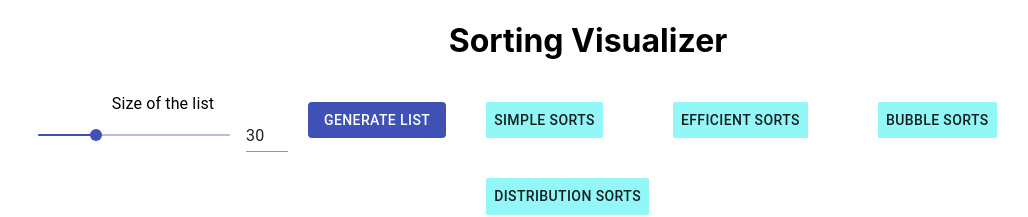
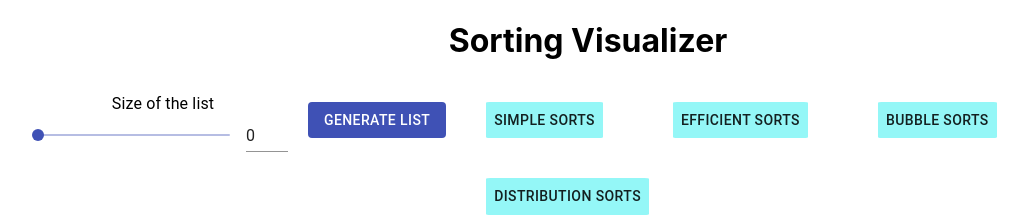
Before and after one commit to stephabauva/sorting_visualizer_react, a React (Create React App) app: page / in a window 1280 px wide. Shown: the top 217 px of the page, without its empty margins (52-1080 px from the left). Built offline with nearby package versions, Linux system fonts and the light colour scheme.

Commit message:
added callback App<-->slider

```diff
--- a/src/App.js
+++ b/src/App.js
@@ -2,8 +2,18 @@ import SimpleMenu from "./components/Menu"
 import GenerateList from "./GenerateList"
 import InputSlider from "./slider"
 import './App.css';
+import React, { useState } from "react";
 
 function App(props) {
+  const [size, setSize] = useState(0);
+  console.log(size);
+
+  function getArraySize(ArraySize) {
+    const newSize = {ArraySize};
+  //   setSize(newSize);
+    console.log(newSize);
+  }
+
   const menuList = props.menus.map(menu => (
     <SimpleMenu
     id = {menu.id}
@@ -19,7 +29,7 @@ function App(props) {
       </div>
         <div id="topbar">
             <div id="slider-button-container">
-            <InputSlider />
+            <InputSlider getArraySize={getArraySize}/>
             <GenerateList />
           </div>
           {menuList}
--- a/src/GenerateList.js
+++ b/src/GenerateList.js
@@ -1,7 +1,10 @@
-import React from 'react';
+
 import Button from '@material-ui/core/Button';
+import React from "react";
+
 
 export default function GenerateList() {
+
   return (
     <div className="generate-list">
       <Button variant="contained" color="primary" disableElevation>
--- a/src/components/Menu.js
+++ b/src/components/Menu.js
@@ -17,7 +17,7 @@ export default function SimpleMenu(props) {
 //   const id = props.id;
   const sort_cat = props.sort_cat;
   const sort_algo = props.sort_algo;
-  console.log(sort_algo);
+  // console.log(sort_algo);
 
   return (
     <div className="button-menus">
--- a/src/index.js
+++ b/src/index.js
@@ -6,9 +6,9 @@ import reportWebVitals from './reportWebVitals';
 
 const SORT_MENUS = [
   {id:"menu_sort_0", sort_cat:"Simple Sorts", sort_algo:["Insertion Sort", "Selection Sort"]},
-  {id:"menu_sort_1", sort_cat:"Efficient Sorts", sort_algo:["Merge Sort", "Heapsort"]},
-  {id:"menu_sort_2", sort_cat:"Bubble Sorts"},
-  {id:"menu_sort_4", sort_cat:"Distribution Sorts"},
+  {id:"menu_sort_1", sort_cat:"Efficient Sorts", sort_algo:["Merge Sort", "Heapsort", "Quicksort", "Shellsort"]},
+  {id:"menu_sort_2", sort_cat:"Bubble Sorts", sort_algo: ["Bubble sort", "Comb sort"]},
+  {id:"menu_sort_4", sort_cat:"Distribution Sorts", sort_algo:["Counting sort", "Bucket sort", "Radix sort"]},
 ]
 
 ReactDOM.render(
--- a/src/slider.js
+++ b/src/slider.js
@@ -14,23 +14,25 @@ const useStyles = makeStyles({
   },
 });
 
-export default function InputSlider() {
+export default function InputSlider(props) {
   const classes = useStyles();
-  const [value, setValue] = React.useState(30);
+  const [value, setValue] = React.useState(0);
 
   const handleSliderChange = (event, newValue) => {
     setValue(newValue);
+    props.getArraySize(newValue);
   };
 
   const handleInputChange = (event) => {
     setValue(event.target.value === '' ? '' : Number(event.target.value));
+    props.getArraySize(event.target.value);
   };
 
   const handleBlur = () => {
     if (value < 0) {
       setValue(0);
-    } else if (value > 100) {
-      setValue(100);
+    } else if (value > 300) {
+      setValue(300);
     }
   };
 
@@ -58,7 +60,7 @@ export default function InputSlider() {
                 inputProps={{
                 step: 10,
                 min: 0,
-                max: 100,
+                max: 300,
                 type: 'number',
                 'aria-labelledby': 'input-slider',
                 }}
```
